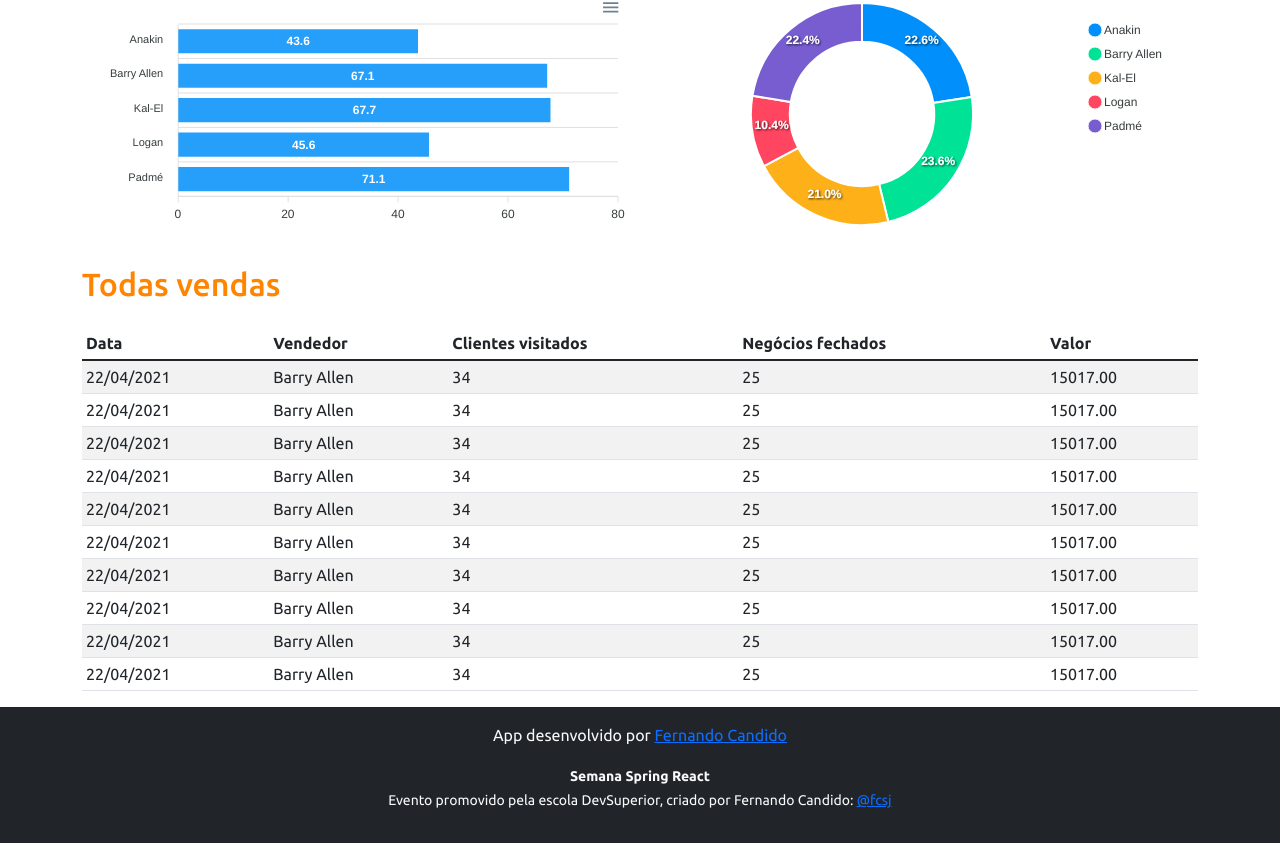
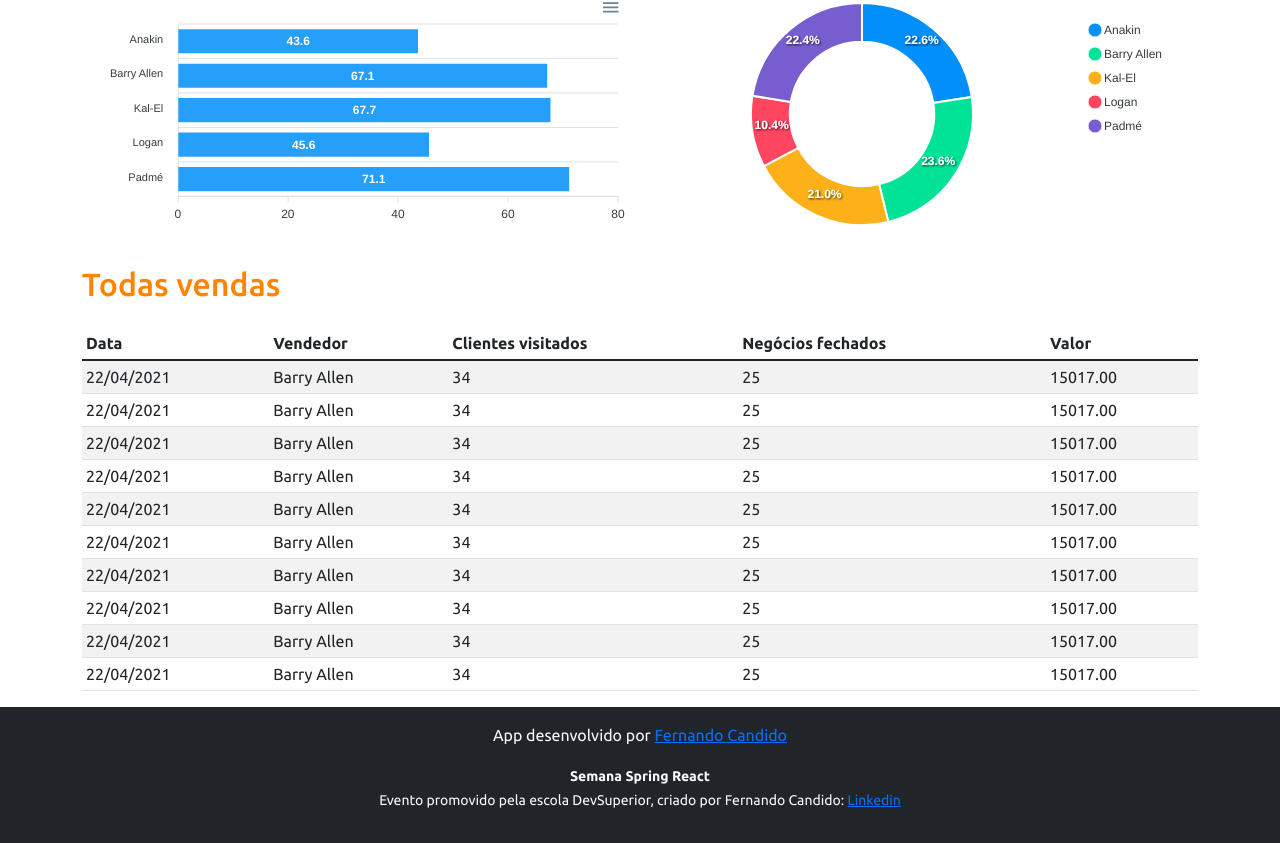
Before and after one commit to fernando-candido/projeto-sds5, a React (Create React App) app in the folder frontend/: page / in a window 1280 px wide. Shown: the part 199-1042 px from the top of the page. Built offline with nearby package versions, Linux system fonts and the light colour scheme.

Commit message:
Pequena alteração

```diff
--- a/frontend/src/components/Footer/index.tsx
+++ b/frontend/src/components/Footer/index.tsx
@@ -18,11 +18,11 @@
             <br />
             Evento promovido pela escola DevSuperior, criado por Fernando Candido:{" "}
             <a
-              href="https://www.instagram.com/fcsj/"
+              href="https://www.linkedin.com/in/fernando-candido-109ba5216/"
               target="_blank"
               rel="noreferrer"
             >
-              @fcsj
+              Linkedin
             </a>
           </small>
         </p>
```
